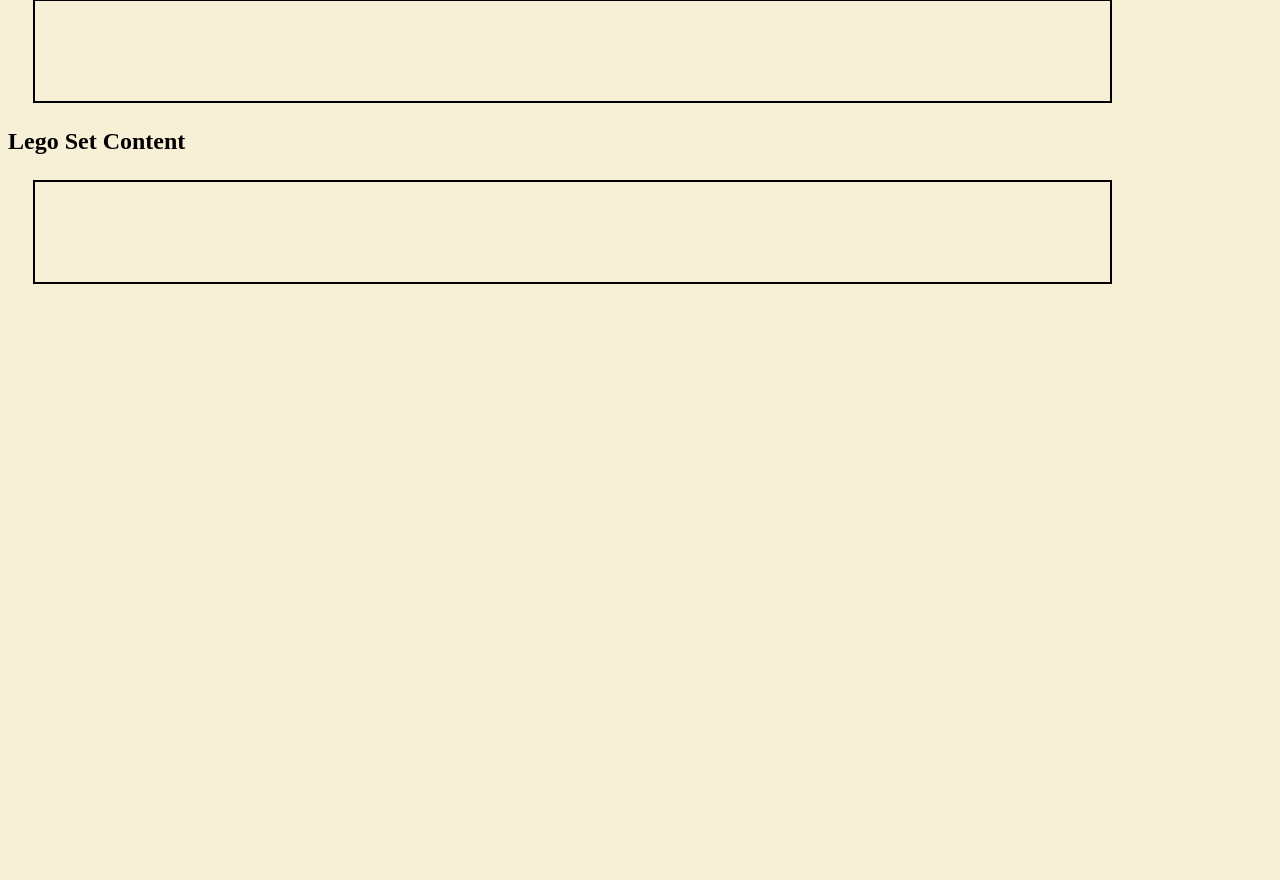
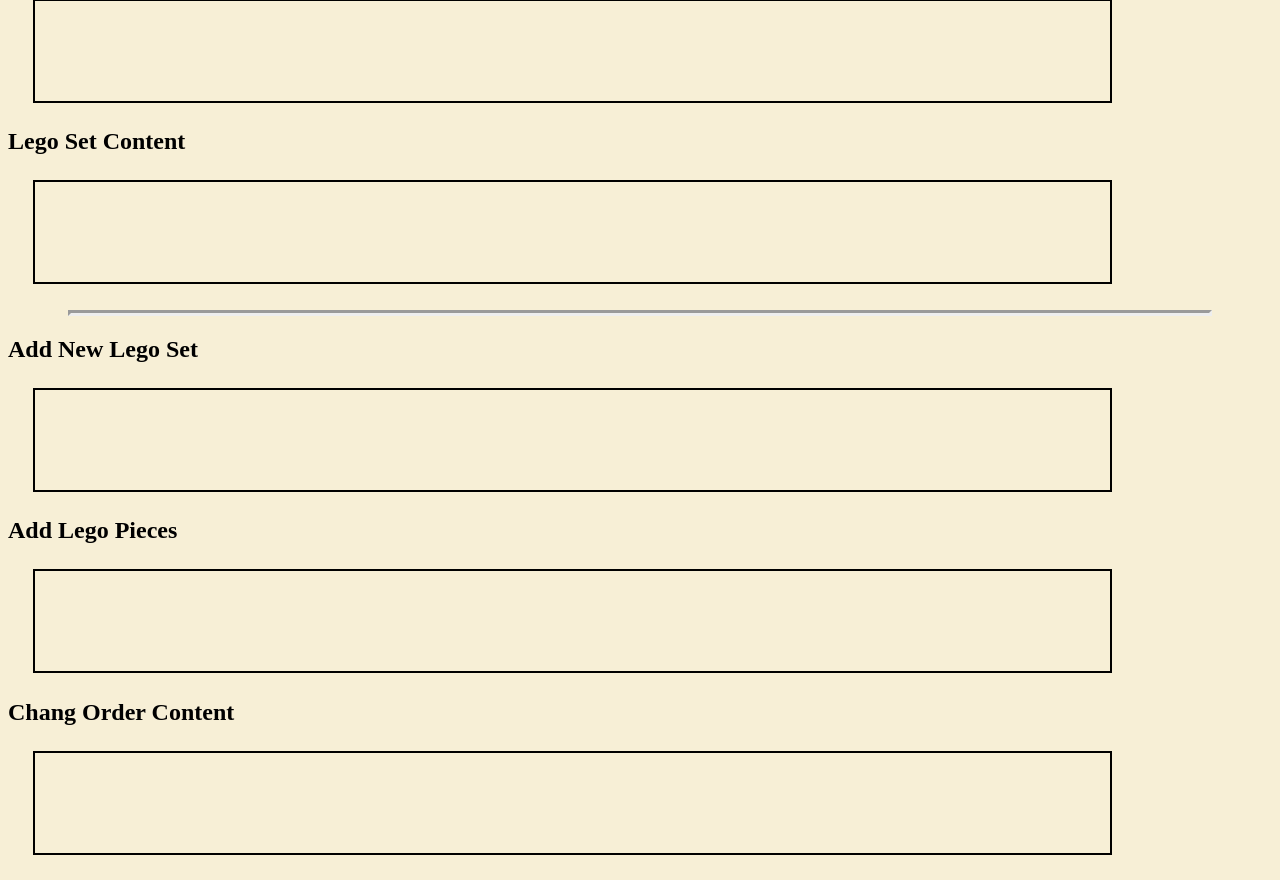
Before and after one commit to s02blom/LegoWebStore, a Flask app: template LegoWebStore/app/templates/admin.html in a window 1280 px wide. Shown: the part 1005-1885 px from the top of the page. Before the commit the page ends 1289 px from the top, so only its background shows below. Run offline with Flask 3, Linux system fonts and the light colour scheme; the template is opened without the code that fills it, so the values that code supplies are empty.

Commit message:
Add break and boxes for interactive bits

```diff
--- a/LegoWebStore/app/static/style.css
+++ b/LegoWebStore/app/static/style.css
@@ -44,3 +44,8 @@ tr:hover{
 th{
     text-align: left;
 }
+
+hr{
+    width: 90%;
+    border-width: 3px;
+}
--- a/LegoWebStore/app/templates/admin.html
+++ b/LegoWebStore/app/templates/admin.html
@@ -26,4 +26,14 @@
     <h2>Lego Set Content</h2>
     <div class="box"></div>
 
+    <hr>
+
+    <h2>Add New Lego Set</h2>
+    <div class="box"></div>
+
+    <h2>Add Lego Pieces</h2>
+    <div class="box"></div>
+
+    <h2>Chang Order Content</h2>
+    <div class="box"></div>
 {%endblock%}
```
